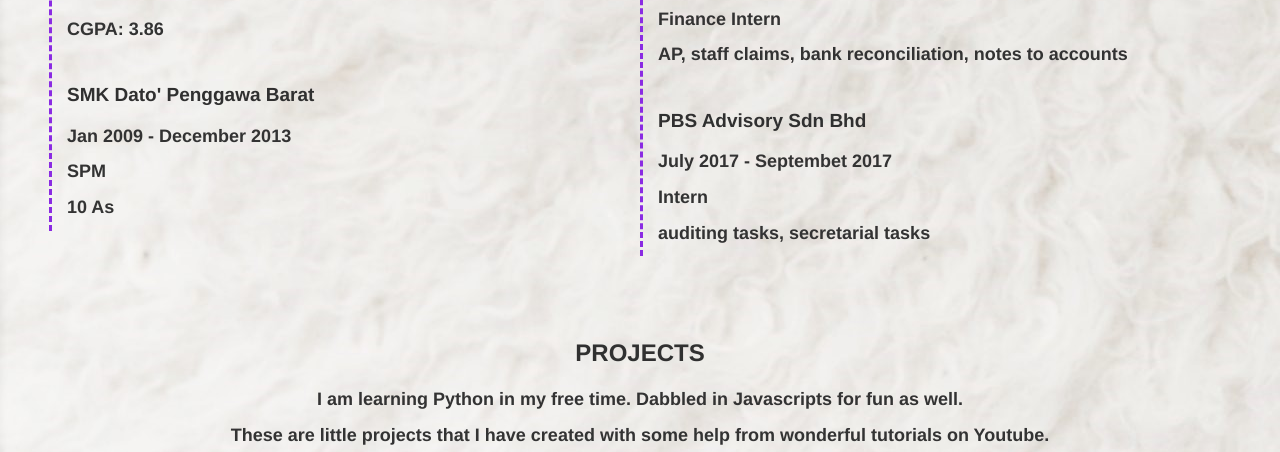
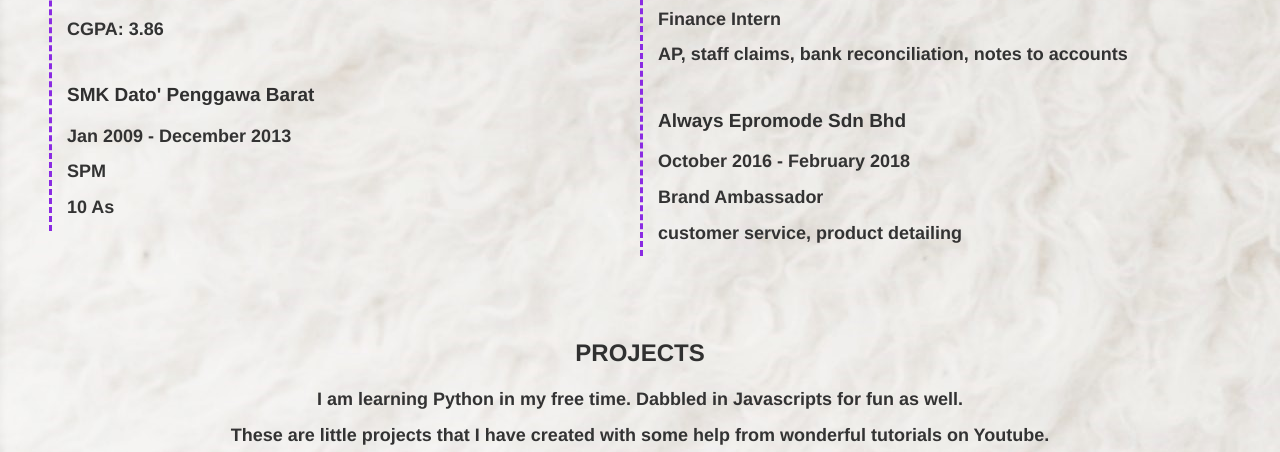
Before and after one commit to JRLim0902/myprofile, a plain HTML site: page index.html in a window 1280 px wide. Shown: the part 975-1427 px from the top of the page. Drawn offline with nearby package versions, Linux system fonts and the light colour scheme.

Commit message:
Update index.html

```diff
--- a/index.html
+++ b/index.html
@@ -80,10 +80,10 @@
                         <p>Finance Intern</p>
                         <p>AP, staff claims, bank reconciliation, notes to accounts</p>
                         <br>
-                        <h4><strong>PBS Advisory Sdn Bhd</strong></h4>
-                        <p>July 2017 - Septembet 2017</p>
-                        <p>Intern</p>
-                        <p>auditing tasks, secretarial tasks</p>
+                        <h4><strong>Always Epromode Sdn Bhd</strong></h4>
+                        <p>October 2016 - February 2018</p>
+                        <p>Brand Ambassador</p>
+                        <p>customer service, product detailing</p>
                     </div>
                 </div>
             </div>
```
